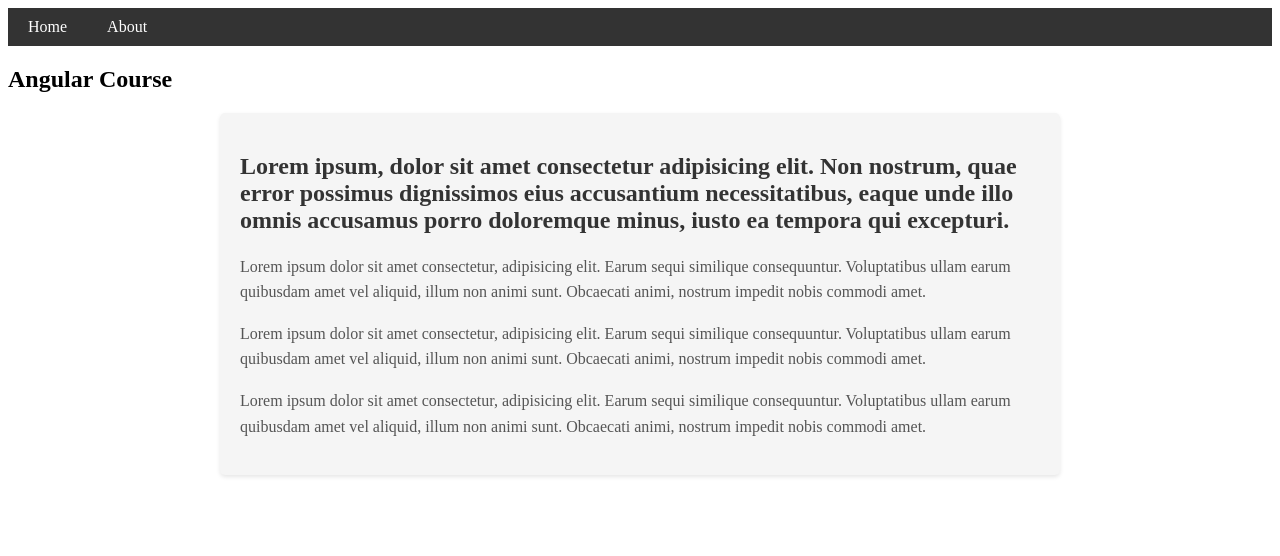
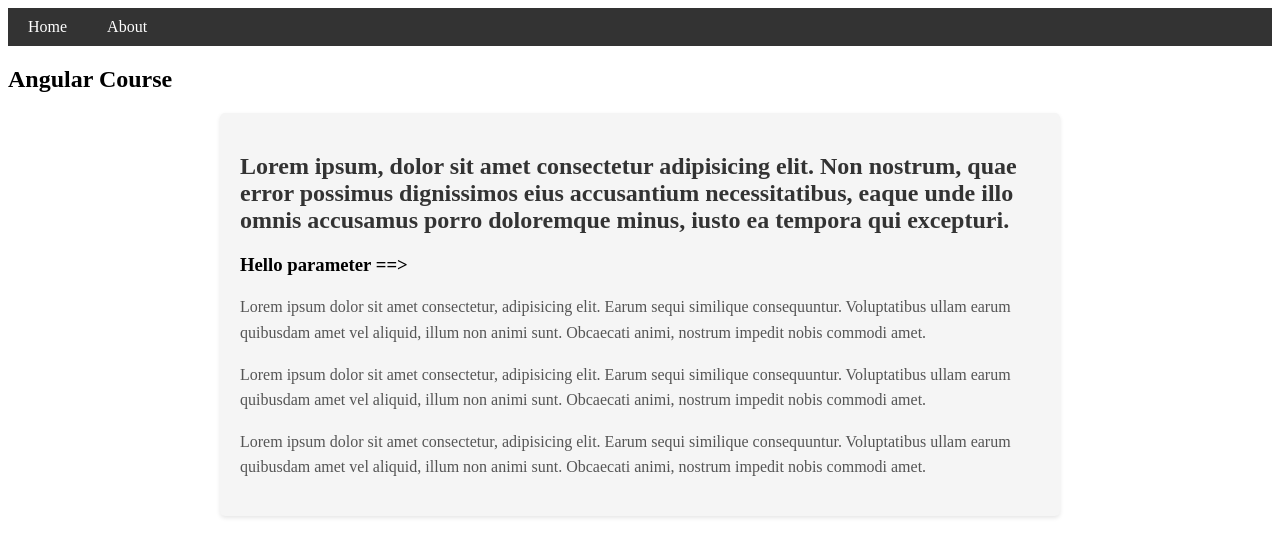
Before and after one commit to FunkyRobot73/skills, an Angular app: page /about in a window 1280 px wide. Shown: the top 556 px of the page. Built offline with nearby package versions, Linux system fonts and the light colour scheme.

Commit message:
activated route

```diff
--- a/src/app/app-routing.module.ts
+++ b/src/app/app-routing.module.ts
@@ -11,6 +11,10 @@ const routes: Routes = [
   {
     path: 'about',
     component: AboutComponent
+  },
+  {
+    path: 'about/:username',
+    component: AboutComponent
   }
 ];
 
--- a/src/app/components/about/about.component.html
+++ b/src/app/components/about/about.component.html
@@ -1,5 +1,6 @@
 <div class="about-container">
     <h2>Lorem ipsum, dolor sit amet consectetur adipisicing elit. Non nostrum, quae error possimus dignissimos eius accusantium necessitatibus, eaque unde illo omnis accusamus porro doloremque minus, iusto ea tempora qui excepturi.</h2>
+    <h3>Hello parameter  ==> {{param}}</h3>
     <p>Lorem ipsum dolor sit amet consectetur, adipisicing elit. Earum sequi similique consequuntur. Voluptatibus ullam earum quibusdam amet vel aliquid, illum non animi sunt. Obcaecati animi, nostrum impedit nobis commodi amet.</p>
     <p>Lorem ipsum dolor sit amet consectetur, adipisicing elit. Earum sequi similique consequuntur. Voluptatibus ullam earum quibusdam amet vel aliquid, illum non animi sunt. Obcaecati animi, nostrum impedit nobis commodi amet.</p>
     <p>Lorem ipsum dolor sit amet consectetur, adipisicing elit. Earum sequi similique consequuntur. Voluptatibus ullam earum quibusdam amet vel aliquid, illum non animi sunt. Obcaecati animi, nostrum impedit nobis commodi amet.</p>
--- a/src/app/components/about/about.component.ts
+++ b/src/app/components/about/about.component.ts
@@ -1,10 +1,18 @@
-import { Component } from '@angular/core';
+import { Component, OnInit } from '@angular/core';
+import { ActivatedRoute } from '@angular/router';
 
 @Component({
   selector: 'app-about',
   templateUrl: './about.component.html',
   styleUrls: ['./about.component.scss']
 })
-export class AboutComponent {
-
+export class AboutComponent implements OnInit {
+  constructor(
+    private activatedRoute: ActivatedRoute
+  ) {};
+  param: any;
+  ngOnInit(): void {
+    console.log(this.activatedRoute)
+    this.param = this.activatedRoute.snapshot.params['username'];
+  }
 }
```
